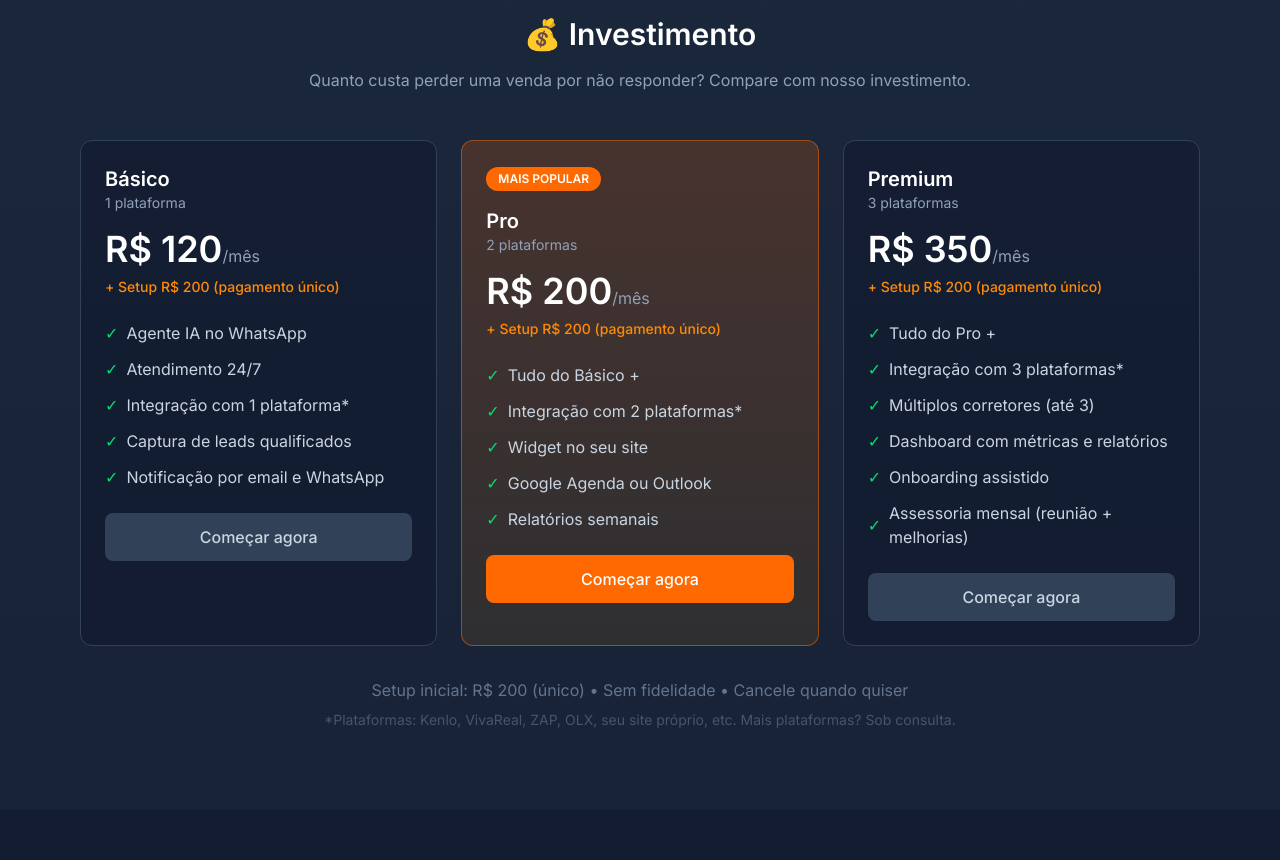
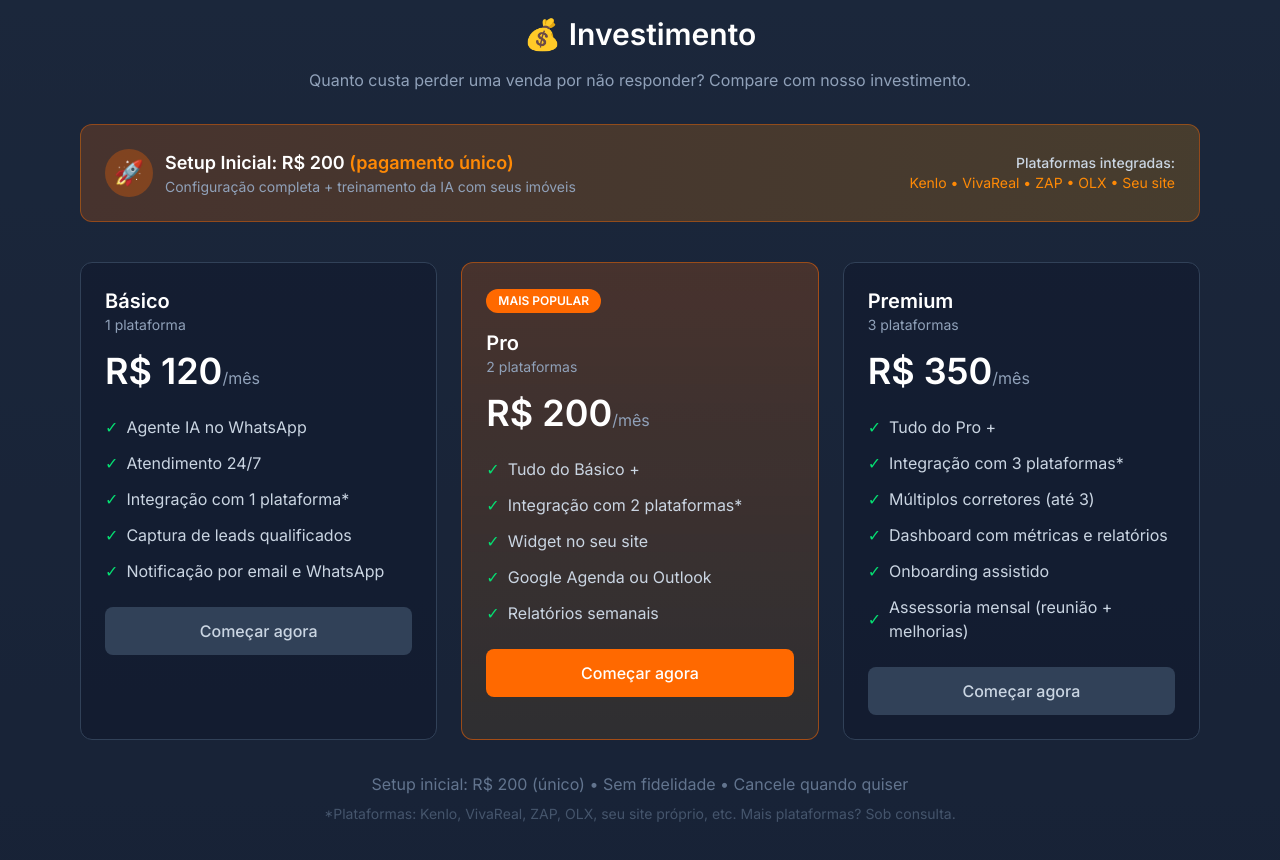
Before and after one commit to Rahgomes/nexalumedigital, a Next.js app: page /corretores in a window 1280 px wide. Shown: the part 2040-2900 px from the top of the page. Built offline with nearby package versions, Linux system fonts and the light colour scheme.

Commit message:
feat(corretores): banner destaque acima dos cards com setup + plataformas
- Setup R$200 (único) em destaque laranja
- Lista de plataformas: Kenlo, VivaReal, ZAP, OLX, Seu site

```diff
--- a/src/app/corretores/page.tsx
+++ b/src/app/corretores/page.tsx
@@ -182,9 +182,28 @@ export default function CorretoresPage() {
           <h2 className="text-3xl font-bold text-white text-center mb-4">
             💰 Investimento
           </h2>
-          <p className="text-slate-400 text-center max-w-2xl mx-auto mb-12">
+          <p className="text-slate-400 text-center max-w-2xl mx-auto mb-8">
             Quanto custa perder uma venda por não responder? Compare com nosso investimento.
           </p>
+
+          {/* Destaque Setup + Plataformas */}
+          <div className="bg-gradient-to-r from-orange-500/20 to-amber-500/20 border border-orange-500/40 rounded-xl p-6 mb-10">
+            <div className="flex flex-col md:flex-row md:items-center md:justify-between gap-4">
+              <div className="flex items-center gap-3">
+                <div className="size-12 rounded-full bg-orange-500/30 flex items-center justify-center">
+                  <span className="text-2xl">🚀</span>
+                </div>
+                <div>
+                  <p className="text-white font-bold text-lg">Setup Inicial: R$ 200 <span className="text-orange-400">(pagamento único)</span></p>
+                  <p className="text-slate-400 text-sm">Configuração completa + treinamento da IA com seus imóveis</p>
+                </div>
+              </div>
+              <div className="text-left md:text-right">
+                <p className="text-slate-300 text-sm font-medium">Plataformas integradas:</p>
+                <p className="text-orange-400 text-sm">Kenlo • VivaReal • ZAP • OLX • Seu site</p>
+              </div>
+            </div>
+          </div>
 
           <div className="grid md:grid-cols-3 gap-6">
             {[
@@ -247,9 +266,6 @@ export default function CorretoresPage() {
                 <div className="mb-6">
                   <span className="text-4xl font-bold text-white">R$ {plan.price}</span>
                   <span className="text-slate-400">/mês</span>
-                  <p className="text-orange-400 text-sm mt-2 font-medium">
-                    + Setup R$ 200 (pagamento único)
-                  </p>
                 </div>
                 <ul className="space-y-3 mb-6">
                   {plan.features.map((f, j) => (
```
